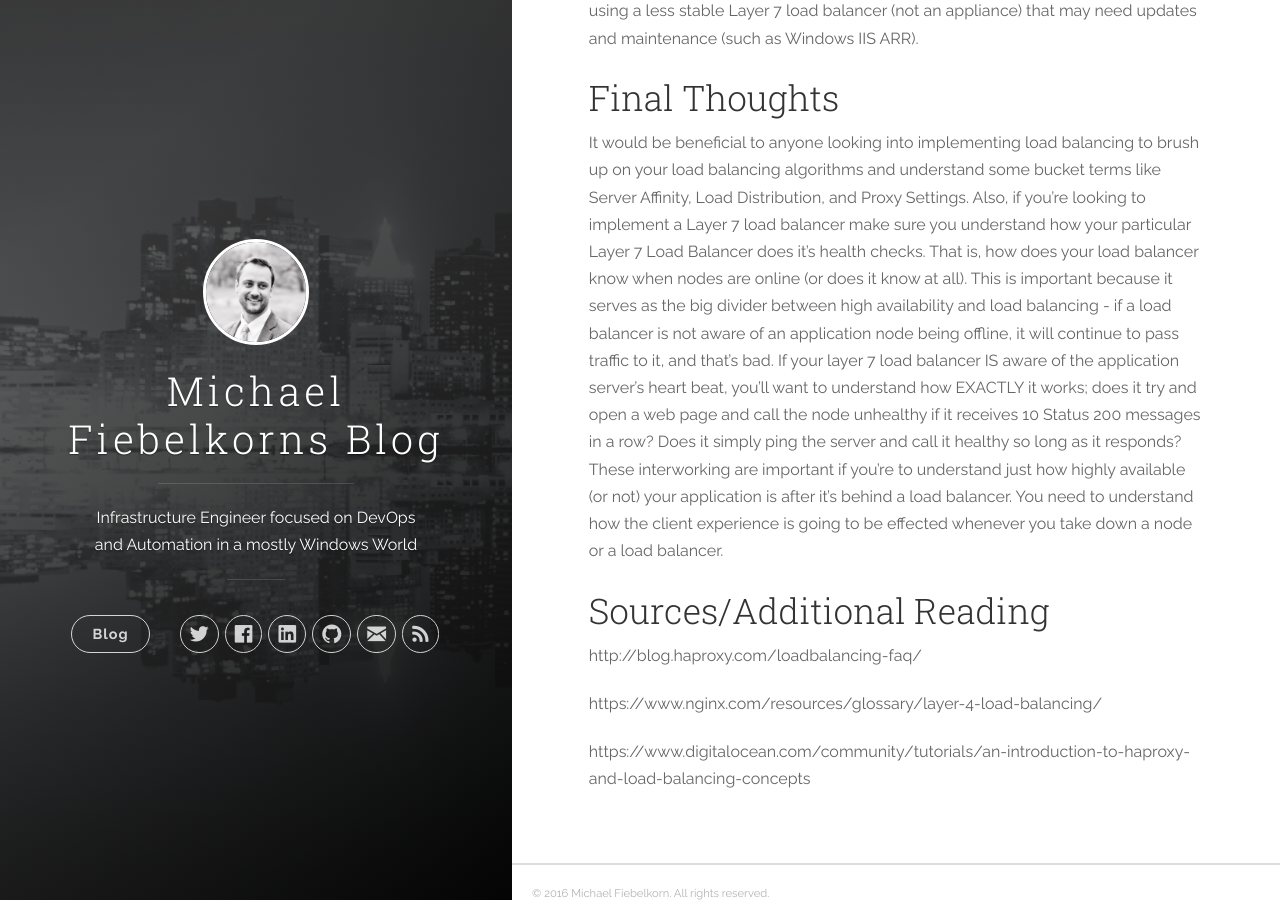
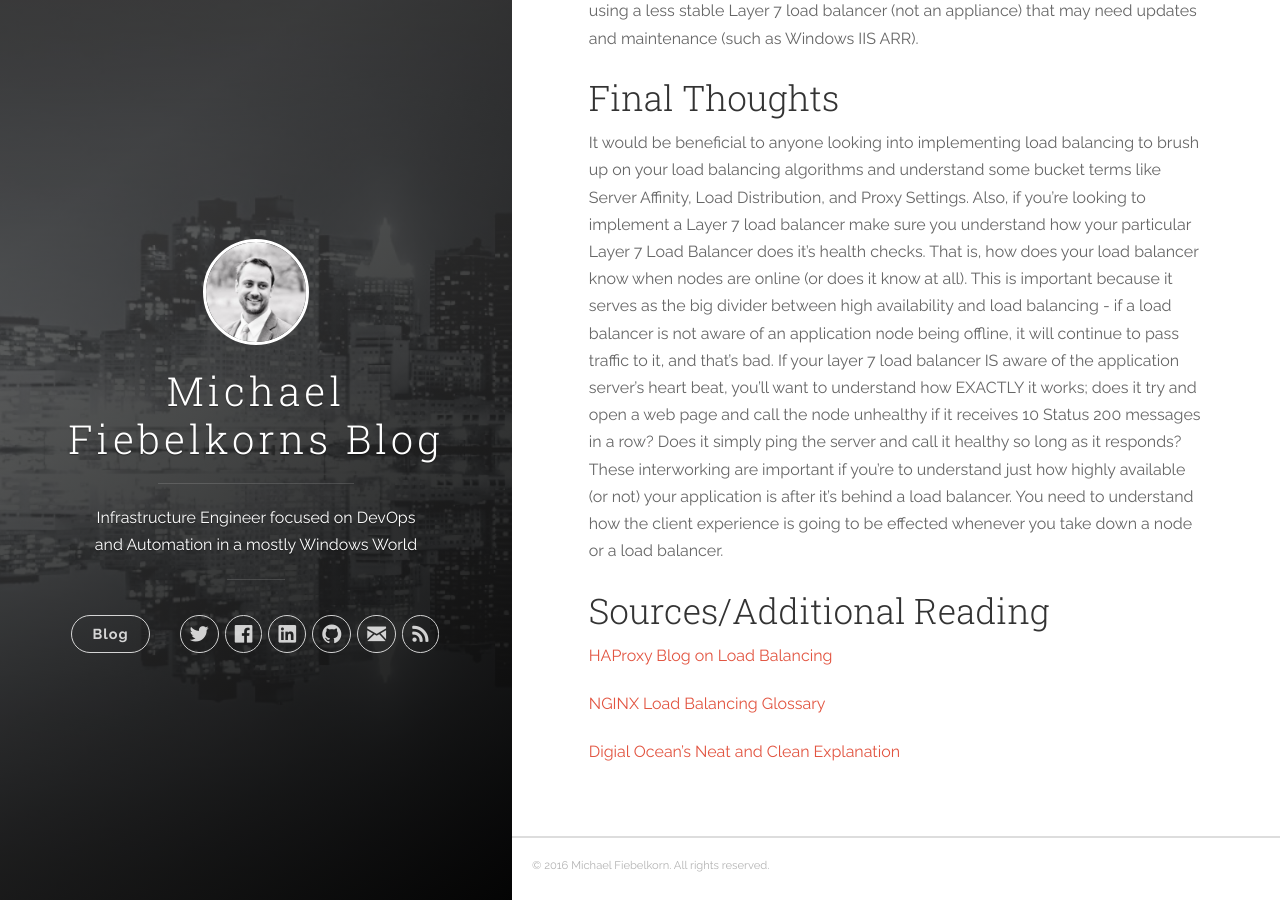
Before and after one commit to mfiebelkorn/mfiebelkorn.github.io, a Jekyll site: the page built from _posts/2016-11-09-Application-Load-Balancing-From-A-DevOps-System-Perspective.markdown, in a window 1280 px wide and 900 px high, scrolled down 3121 px. Built offline with Jekyll 4.4.1, drawn with Linux system fonts in a browser that asks for light colours; nearby versions of some CDN libraries.

Commit message:
Update 2016-11-09-Application-Load-Balancing-From-A-DevOps-System-Perspective.markdown

```diff
--- a/_posts/2016-11-09-Application-Load-Balancing-From-A-DevOps-System-Perspective.markdown
+++ b/_posts/2016-11-09-Application-Load-Balancing-From-A-DevOps-System-Perspective.markdown
@@ -41,8 +41,8 @@ You'd have one Layer 4 Appliance load balancing two Layer 7 Load Balancers. The
 It would be beneficial to anyone looking into implementing load balancing to brush up on your load balancing algorithms and understand some bucket terms like Server Affinity, Load Distribution, and Proxy Settings. Also, if you're looking to implement a Layer 7 load balancer make sure you understand how your particular Layer 7 Load Balancer does it's health checks. That is, how does your load balancer know when nodes are online (or does it know at all). This is important because it serves as the big divider between high availability and load balancing - if a load balancer is not aware of an application node being offline, it will continue to pass traffic to it, and that's bad. If your layer 7 load balancer IS aware of the application server's heart beat, you'll want to understand how EXACTLY it works; does it try and open a web page and call the node unhealthy if it receives 10 Status 200 messages in a row? Does it simply ping the server and call it healthy so long as it responds? These interworking are important if you're to understand just how highly available (or not) your application is after it's behind a load balancer. You need to understand how the client experience is going to be effected whenever you take down a node or a load balancer.
 
 ## Sources/Additional Reading
-http://blog.haproxy.com/loadbalancing-faq/
+[HAProxy Blog on Load Balancing](http://blog.haproxy.com/loadbalancing-faq/)
 
-https://www.nginx.com/resources/glossary/layer-4-load-balancing/
+[NGINX Load Balancing Glossary](https://www.nginx.com/resources/glossary/layer-4-load-balancing/)
 
-https://www.digitalocean.com/community/tutorials/an-introduction-to-haproxy-and-load-balancing-concepts
+[Digial Ocean's Neat and Clean Explanation](https://www.digitalocean.com/community/tutorials/an-introduction-to-haproxy-and-load-balancing-concepts)
```
